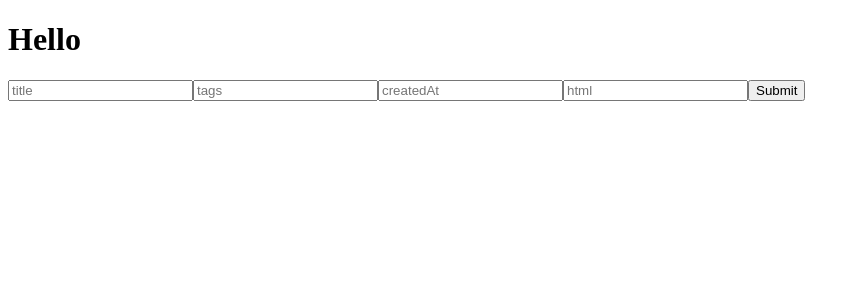
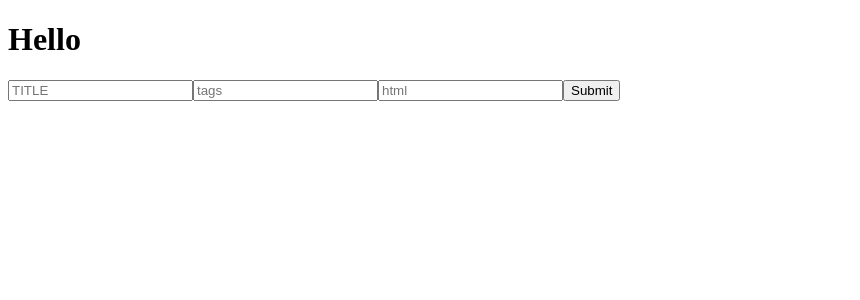
Before and after one commit to sameerXD/writians_mern, a React (Create React App) app: page /posts/form in a window 1280 px wide. Shown: the top 300 px of the page, without its empty margins (0-860 px from the left). Built offline with nearby package versions, Linux system fonts and the light colour scheme.

Commit message:
blog posting successgit add .

```diff
--- a/src/Components/BlogForm.jsx
+++ b/src/Components/BlogForm.jsx
@@ -6,23 +6,20 @@ import {
 import PostBlog from "./PostBlog";
 
 function BlogForm(props){
-  const[data ,setData] = useState({title:"",tags:"",createdAt:"",html:""});
+  const[data ,setData] = useState({title:"",tags:"",html:""});
   const[set, handleSet] = useState(false);
+  //DESTRUCTURE THE DATA
   var {title,tags,createdAt,html} = data;
+
+
   function handleChange(event){
-    if (event.target.placeholder==="title"){
-      setData({title : event.target.value});
-
-    }else if(event.target.placeholder==="tags"){
-      setData({tags: event.target.value});
-
-    }else if(event.target.placeholder==="created at"){
-      setData({createdAt : event.target.value});
-
-    }else if(event.target.placeholder==="html"){
-      setData({html : event.target.value});
-
-    }
+    const {name,value} = event.target;
+    setData(prevValue=>{
+      return {
+        ...prevValue,
+        [name]:value
+      }
+    })
      }
 
   function handleClick(event){
@@ -31,14 +28,6 @@ function BlogForm(props){
   }
 
 
-
-//form
-// <input type="text" id="lname" onChange = {handleChange} placeholder = "tags"   />
-//
-// <input type="text" id="lname" onChange = {handleChange} placeholder = "created at"  />
-//
-// <input type="text" id="html"  onChange = {handleChange}  placeholder = "html" />
-
   return(
     <div className="container">
         <h1>Hello {title}</h1>
@@ -46,29 +35,28 @@ function BlogForm(props){
           <input
             onChange={handleChange}
             type="text"
-            placeholder="title"
+            name="title"
+            placeholder="TITLE"
             value={title}
           />
           <input
             onChange={handleChange}
             type="text"
+            name="tags"
             placeholder="tags"
             value={tags}
           />
+
           <input
             onChange={handleChange}
             type="text"
-            placeholder="createdAt"
-            value={createdAt}
-          />
-          <input
-            onChange={handleChange}
-            type="text"
+            name="html"
             placeholder="html"
             value={html}
           />
+
           <button type="submit" onClick={handleClick}>Submit</button>
-          {set?<PostBlog title = {title} tags = {tags} createdAt={createdAt} html={html}/>:console.log("error")}
+          {set?<PostBlog title = {title} tags = {tags}  html={html}/>:console.log("error")}
         </form>
       </div>
 )
--- a/src/Components/PostBlog.jsx
+++ b/src/Components/PostBlog.jsx
@@ -3,31 +3,35 @@ import React ,{useEffect,useState} from "react";
 function PostBlog(props){
 
 
-// useEffect(() => {
+useEffect(() => {
 
-//    postData();
-//  }, []);
-//
-// //post data
-// async function postData(url = 'http://localhost:5000/posts', data = {"title": "seventh post",
-//     "createdAt": "Sun Jul 26 2020 00:03:24 GMT+0530 (India Standard Time)",
-//     "tags": ["frontend"],
-//     "html":"<h1>lorem gypsum</h1>"}) {
-//
-//   const response = await fetch(url, {
-//     method: 'POST',
-//     headers: {
-//       'Content-Type': 'application/json'
-//
-//     },
-//
-//     body: JSON.stringify(data)
-//   });
-//   return response.json();
-// }
-console.log(props.tags, props.createdAt, props.html);
+   postData();
+ }, []);
+//DATe
+
+const date = new Date();
+
+
+//post data
+async function postData(url = 'http://localhost:5000/posts', data = {"title": props.title,
+    "createdAt": date,
+    "tags": props.tags,
+    "html":"<h1>"+props.html+"</h1>"}) {
+
+  const response = await fetch(url, {
+    method: 'POST',
+    headers: {
+      'Content-Type': 'application/json'
+
+    },
+
+    body: JSON.stringify(data)
+  });
+  return response.json();
+}
+
   return (<div>
-    <p>posted!!!{props.title} </p>
+    <p>posted!!! </p>
     </div>
 
   )
```
